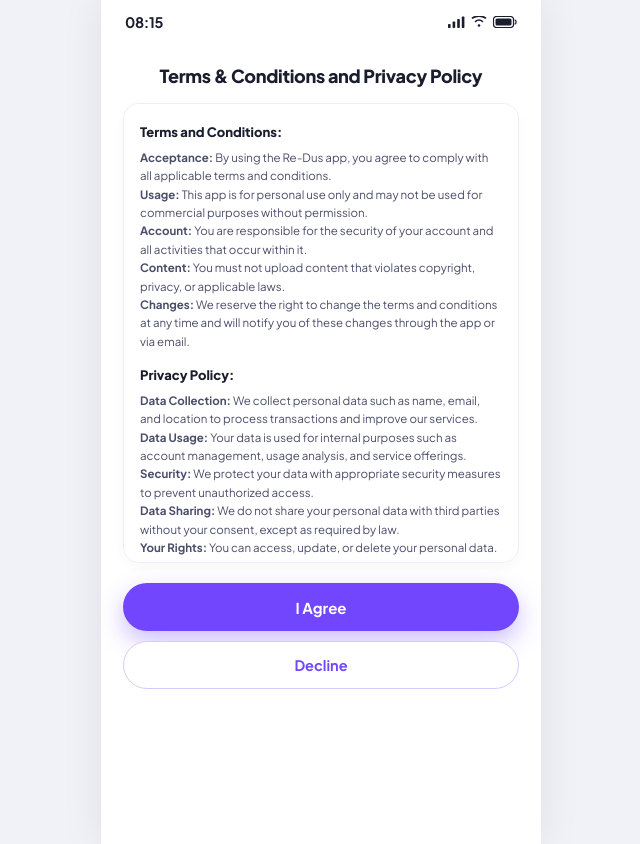
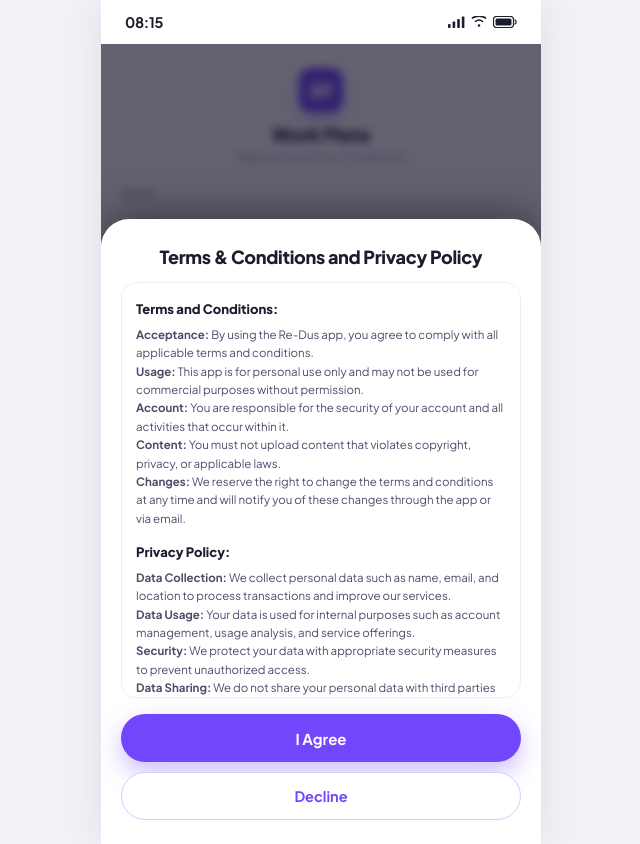
Before and after one commit to Logaprasath-iq/React-Task-9, a React (Vite) app: page /signup/tnc in a window 1280 px wide. Shown: the whole page, without its empty margins (319-959 px from the left). Built offline with nearby package versions, Linux system fonts and the light colour scheme.

Commit message:
fix(signup): fix Terms & Conditions modal trigger on checkbox and terms link matching Figma flow

```diff
--- a/src/pages/SignUp.jsx
+++ b/src/pages/SignUp.jsx
@@ -110,20 +110,26 @@ export default function SignUp() {
     if (p.includes('work-profile')) return 'work-profile';
     if (p.includes('badges')) return 'profile-badges';
     if (p.includes('profile')) return 'complete-profile';
-    if (p.includes('tnc')) return 'tnc';
     return 'form';
   };
 
-  // Active view: 'form' | 'tnc' | 'complete-profile' | 'work-profile' | 'profile-badges'
+  // Active view: 'form' | 'complete-profile' | 'work-profile' | 'profile-badges'
   const [currentView, setCurrentView] = useState(getViewFromPath);
+
+  // Active modal: null | 'tnc' | 'email-verification' | 'welcome' | 'confirm-update' | 'update-success'
+  const [activeModal, setActiveModal] = useState(() => {
+    if (location.pathname.toLowerCase().includes('tnc')) return 'tnc';
+    return null;
+  });
 
   // Sync route if location changes
   useEffect(() => {
+    const p = location.pathname.toLowerCase();
+    if (p.includes('tnc')) {
+      setActiveModal('tnc');
+    }
     setCurrentView(getViewFromPath());
   }, [location.pathname]);
-
-  // Active modal: null | 'email-verification' | 'welcome' | 'confirm-update' | 'update-success'
-  const [activeModal, setActiveModal] = useState(null);
 
   // Form inputs (Pre-filled matching Figma SignUp/Filled frame)
   const [email, setEmail] = useState('Tonald@work.com');
@@ -152,15 +158,41 @@ export default function SignUp() {
   const switchView = (viewName) => {
     setCurrentView(viewName);
     if (viewName === 'form') navigate('/signup');
-    else if (viewName === 'tnc') navigate('/signup/tnc');
     else if (viewName === 'complete-profile') navigate('/signup/profile');
     else if (viewName === 'work-profile') navigate('/signup/work-profile');
     else if (viewName === 'profile-badges') navigate('/signup/badges');
   };
 
-  // Form Submit -> Opens Email Verification Modal
+  // Open Terms & Conditions Modal
+  const openTncModal = () => {
+    setActiveModal('tnc');
+  };
+
+  // Agree Terms
+  const handleAgreeTnc = () => {
+    setAgreedToTerms(true);
+    setActiveModal(null);
+    if (location.pathname.toLowerCase().includes('tnc')) {
+      navigate('/signup');
+    }
+  };
+
+  // Decline Terms
+  const handleDeclineTnc = () => {
+    setAgreedToTerms(false);
+    setActiveModal(null);
+    if (location.pathname.toLowerCase().includes('tnc')) {
+      navigate('/signup');
+    }
+  };
+
+  // Form Submit -> If not agreed yet, prompt TnC modal; otherwise opens Email Verification Modal
   const handleSignUpSubmit = (e) => {
     e.preventDefault();
+    if (!agreedToTerms) {
+      openTncModal();
+      return;
+    }
     setActiveModal('email-verification');
   };
 
@@ -352,22 +384,35 @@ export default function SignUp() {
             </div>
 
             {/* Checkbox: I agree with terms & conditions and privacy policy */}
-            <div className="signup-agreement-row">
+            <div
+              className="signup-agreement-row"
+              onClick={openTncModal}
+              style={{ cursor: 'pointer' }}
+            >
               <div
                 className={`signup-checkbox ${agreedToTerms ? 'checked' : ''}`}
-                onClick={() => setAgreedToTerms(!agreedToTerms)}
+                onClick={(e) => {
+                  e.stopPropagation();
+                  if (!agreedToTerms) {
+                    openTncModal();
+                  } else {
+                    setAgreedToTerms(false);
+                  }
+                }}
               >
                 {agreedToTerms && <Check size={12} color="#FFFFFF" strokeWidth={3} />}
               </div>
               <div className="signup-agreement-label">
                 <span>I agree with </span>
-                <button
-                  type="button"
+                <span
                   className="signup-terms-link"
-                  onClick={() => switchView('tnc')}
+                  onClick={(e) => {
+                    e.stopPropagation();
+                    openTncModal();
+                  }}
                 >
                   terms &amp; conditions and privacy policy
-                </button>
+                </span>
               </div>
             </div>
 
@@ -392,10 +437,17 @@ export default function SignUp() {
       )}
 
       {/* ===================================================================
-          2. TERMS & CONDITIONS AND PRIVACY POLICY VIEW (Figma Frame SignUp/TnC & PP)
+          MODAL 0: TERMS & CONDITIONS AND PRIVACY POLICY BOTTOM SHEET
+          (Figma Frame SignUp/TnC & PP matching media_1794833713713_28b69416.png)
           =================================================================== */}
-      {currentView === 'tnc' && (
-        <div className="tnc-screen-container">
+      {activeModal === 'tnc' && (
+        <div
+          className="signup-modal-backdrop"
+          onClick={(e) => {
+            if (e.target === e.currentTarget) handleDeclineTnc();
+          }}
+        >
+          <div className="tnc-bottom-modal">
             <h2 className="tnc-title">Terms &amp; Conditions and Privacy Policy</h2>
 
             <div className="tnc-scroll-card">
@@ -430,17 +482,14 @@ export default function SignUp() {
                 <strong>Data Sharing:</strong> We do not share your personal data with third parties without your consent, except as required by law.
               </p>
               <p>
-              <strong>Your Rights:</strong> You can access, update, or delete your personal data.
+                <strong>Your Rights:</strong> You can access, update, or delete your personal data...
               </p>
             </div>
 
             <button
               type="button"
               className="signup-btn-primary"
-            onClick={() => {
-              setAgreedToTerms(true);
-              switchView('form');
-            }}
+              onClick={handleAgreeTnc}
             >
               I Agree
             </button>
@@ -448,10 +497,11 @@ export default function SignUp() {
             <button
               type="button"
               className="signup-btn-secondary"
-            onClick={() => switchView('form')}
+              onClick={handleDeclineTnc}
             >
               Decline
             </button>
+          </div>
         </div>
       )}
 
--- a/src/styles/signup.css
+++ b/src/styles/signup.css
@@ -187,6 +187,8 @@
   margin: 12px 0 20px;
   font-size: 12px;
   color: #4A4E69;
+  cursor: pointer;
+  user-select: none;
 }
 
 .signup-checkbox {
@@ -295,8 +297,22 @@
 }
 
 /* =========================================================================
-   TERMS & CONDITIONS AND PRIVACY POLICY VIEW (FIGMA 1:1)
+   TERMS & CONDITIONS AND PRIVACY POLICY BOTTOM SHEET (FIGMA 1:1)
    ========================================================================= */
+
+.tnc-bottom-modal {
+  background: #FFFFFF;
+  border-radius: 28px 28px 0 0;
+  padding: 26px 20px 24px;
+  width: 100%;
+  max-height: 88vh;
+  box-sizing: border-box;
+  display: flex;
+  flex-direction: column;
+  position: relative;
+  box-shadow: 0 -10px 40px rgba(0, 0, 0, 0.35);
+  animation: slideUpSheet 0.3s cubic-bezier(0.16, 1, 0.3, 1);
+}
 
 .tnc-screen-container {
   padding: 20px 22px 30px;
@@ -310,22 +326,37 @@
   font-weight: 800;
   color: #1A1D2E;
   text-align: center;
-  margin-bottom: 16px;
+  margin-bottom: 14px;
   letter-spacing: -0.3px;
 }
 
 .tnc-scroll-card {
   background: #FFFFFF;
-  border: 1px solid #EDEDF8;
+  border: 1.5px solid #EDEDF8;
   border-radius: 16px;
-  padding: 18px 16px;
+  padding: 16px 14px;
   font-size: 11.5px;
   color: #4A4E69;
   line-height: 1.6;
-  max-height: 460px;
+  flex: 1;
+  max-height: 52vh;
   overflow-y: auto;
-  margin-bottom: 20px;
-  box-shadow: 0 4px 12px rgba(0, 0, 0, 0.03);
+  margin-bottom: 16px;
+  box-shadow: 0 2px 8px rgba(0, 0, 0, 0.02);
+  -webkit-overflow-scrolling: touch;
+}
+
+.tnc-scroll-card::-webkit-scrollbar {
+  width: 4px;
+}
+
+.tnc-scroll-card::-webkit-scrollbar-track {
+  background: transparent;
+}
+
+.tnc-scroll-card::-webkit-scrollbar-thumb {
+  background: #D5CCFD;
+  border-radius: 4px;
 }
 
 .tnc-heading {
```
Lines whose indentation alone changed are shown as unchanged.
